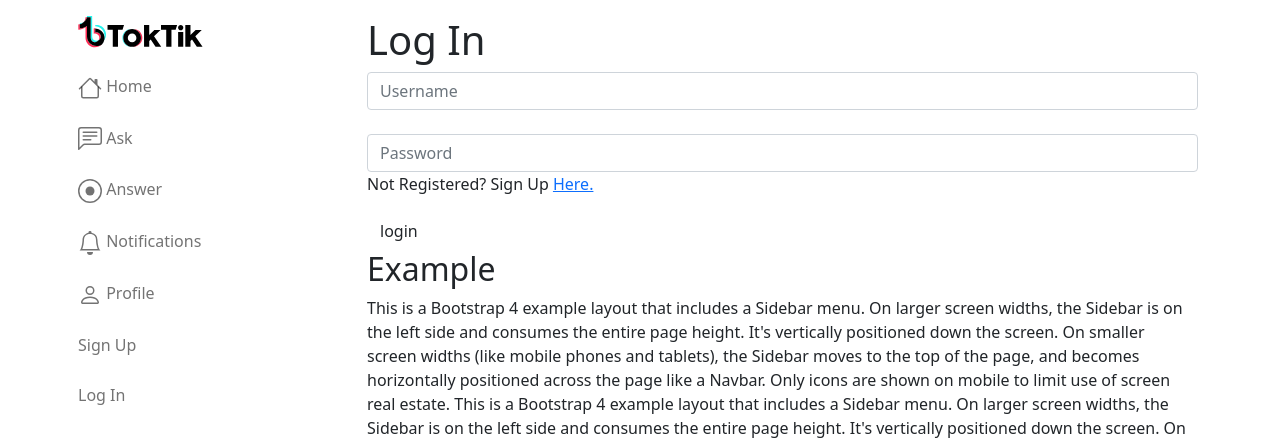
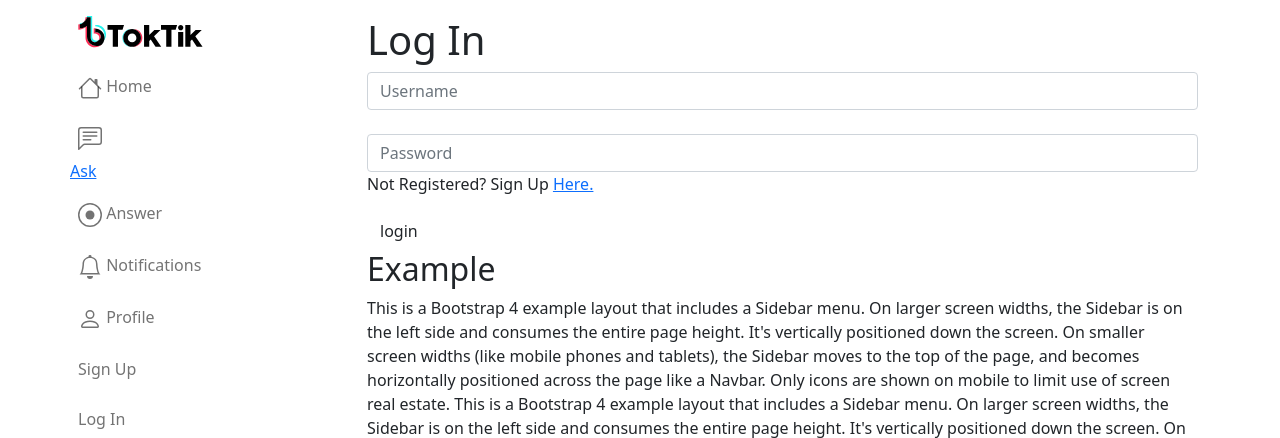
Before and after one commit to restfulry/toktik, a Django app: page /accounts/login/ in a window 1280 px wide. Shown: the top 438 px of the page. Run offline with Django 3.2, Linux system fonts and the light colour scheme; parts of the project's set-up code (start-up, migrations or seed data) failed here and were passed over.

Commit message:
add question create url to urls.py and base html

```diff
--- a/main_app/templates/base.html
+++ b/main_app/templates/base.html
@@ -150,7 +150,9 @@
                         d="M3 3.5a.5.5 0 0 1 .5-.5h9a.5.5 0 0 1 0 1h-9a.5.5 0 0 1-.5-.5zM3 6a.5.5 0 0 1 .5-.5h9a.5.5 0 0 1 0 1h-9A.5.5 0 0 1 3 6zm0 2.5a.5.5 0 0 1 .5-.5h5a.5.5 0 0 1 0 1h-5a.5.5 0 0 1-.5-.5z"
                       />
                     </svg>
-                    <span class="d-none d-md-inline"> Ask</span></a
+                    <span class="d-none d-md-inline"
+                      ><a href="{% url 'questions_create' %}"> Ask</a></span
+                    ></a
                   >
                 </li>
                 <li class="nav-item" style="margin-bottom: 10px">
--- a/main_app/urls.py
+++ b/main_app/urls.py
@@ -4,4 +4,5 @@ from . import views
 urlpatterns = [
     path('', views.home, name='home'),
     path('accounts/signup/', views.signup, name='signup'),
+    path('questions/new/', views.QuestionCreate.as_view(), name='questions_create'),
 ]
--- a/main_app/views.py
+++ b/main_app/views.py
@@ -1,6 +1,8 @@
 from django.shortcuts import render, redirect
 from django.contrib.auth import login, authenticate
+from django.views.generic.edit import CreateView
 from .forms import SignUpForm
+from .models import Question
 
 
 def home(request):
```
